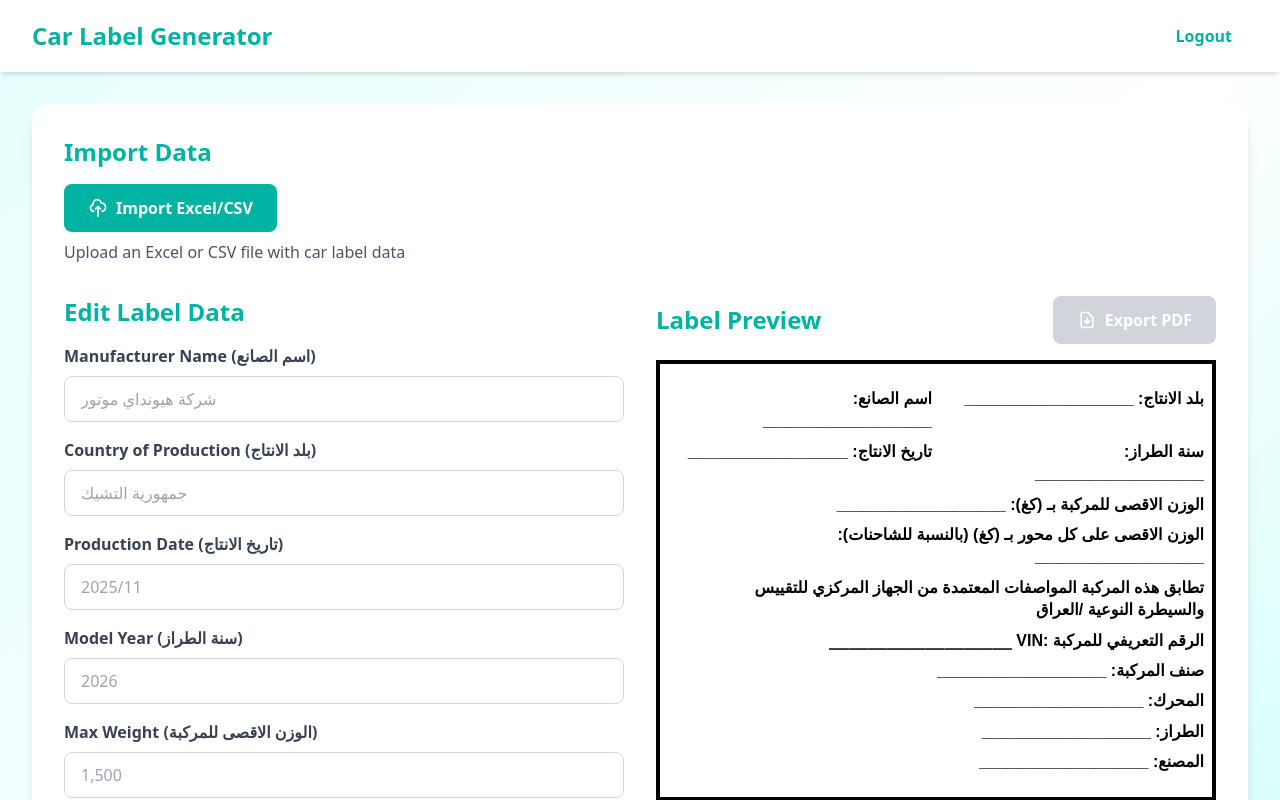
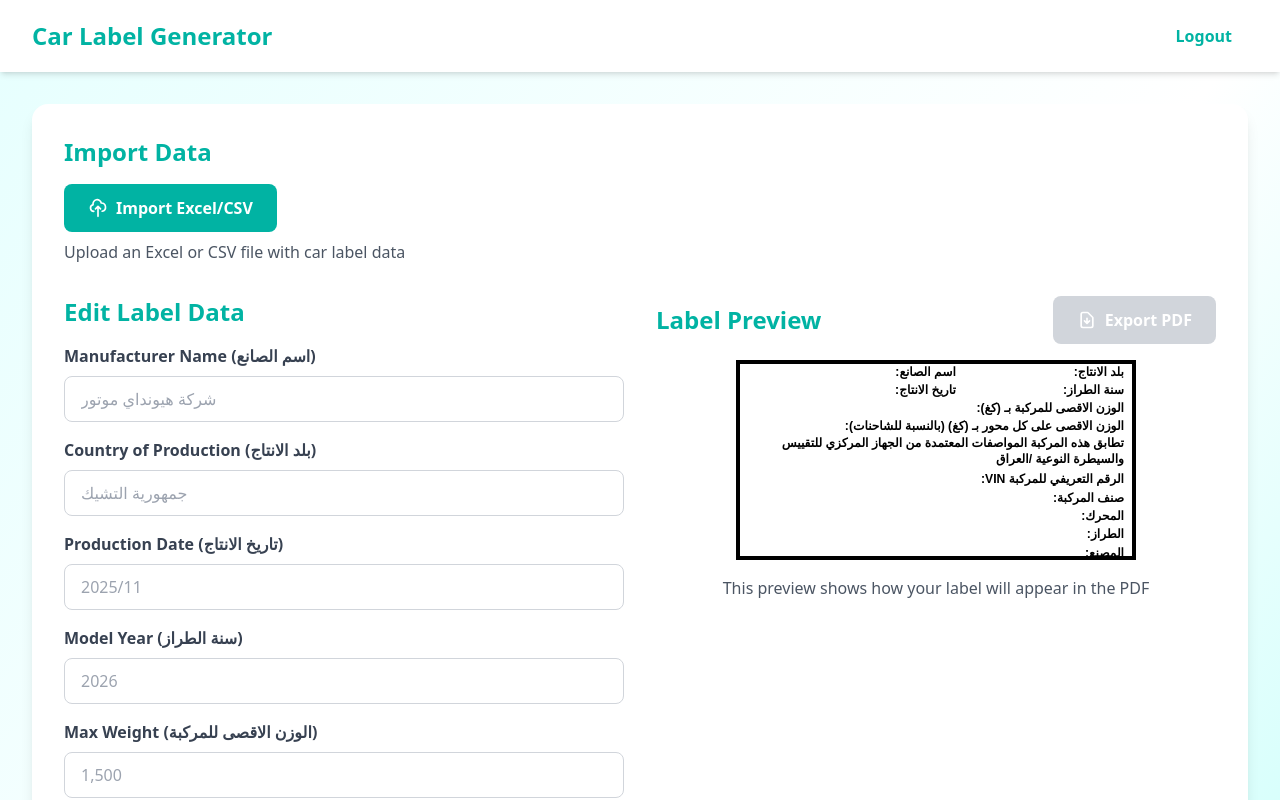
Before and after one commit to MustafaLutfy/car-label-generator, a Vue app: page /label-generator in a window 1280 px wide. Shown: the top 800 px of the page. Built offline with nearby package versions, Linux system fonts and the light colour scheme; sample sign-in values are in the browser's storage.

Commit message:
final sizing fix

```diff
--- a/src/views/application/LabelGenerator.vue
+++ b/src/views/application/LabelGenerator.vue
@@ -196,75 +196,75 @@
               </button>
             </div>
 
-            <!-- Label Card -->
+            <!-- Label Card - Exact 10cm × 5cm preview with border -->
+            <div class="border-4 border-black mx-auto" style="width: 400px; height: 200px;">
               <div
                 id="label-content"
-              class="bg-white border-4 border-black mx-auto"
-              style="direction: rtl; font-family: 'Arial', sans-serif; max-width: 800px; width: 100%; aspect-ratio: 2/1; padding: 1.5rem 0.5rem 1.5rem 1.5rem;"
+                class="bg-white w-full h-full"
+                style="direction: rtl; font-family: 'Arial', sans-serif; padding: 0px 8px 10px 8px; font-size: 12.2px; line-height: 1.2;"
               >
-              <div class="space-y-2 text-right">
+                <div style="display: flex; flex-direction: column; gap: 1px;">
                   <!-- Row 1 - Two columns -->
-                <div class="grid grid-cols-2 gap-6">
-                    <div class="text-right">
-                    <p class="text-[16px] font-bold">بلد الانتاج: <span class="font-bold">{{ labelData.countryOfProduction || '___________________' }}</span></p>
+                  <div style="display: grid; grid-template-columns: 0.8fr 1fr; gap: 2px;">
+                    <div style="text-align: right;">
+                      <p  style="margin: 0; font-weight: bold;">بلد الانتاج: <span>{{ labelData.countryOfProduction || '' }}</span></p>
                     </div>
-                  <div class="text-right">
-                    <p class="text-[16px] font-bold">اسم الصانع: <span class="font-bold">{{ labelData.manufacturerName || '___________________' }}</span></p>
+                    <div style="text-align: right;">
+                      <p style="margin: 0; font-weight: bold;">اسم الصانع: <span>{{ labelData.manufacturerName || '' }}</span></p>
                     </div>
-
                   </div>
 
                   <!-- Row 2 - Two columns -->
-                <div class="grid grid-cols-2 gap-6">
-                    <div class="text-right">
-                    <p class="text-[16px] font-bold">سنة الطراز: <span class="font-bold">{{ labelData.modelYear || '___________________' }}</span></p>
+                  <div style="display: grid; grid-template-columns: 0.8fr 1fr; gap: 2px;">
+                    <div style="text-align: right;">
+                      <p style="margin: 0; font-weight: bold;">سنة الطراز: <span>{{ labelData.modelYear || '' }}</span></p>
                     </div>
-                  <div class="text-right">
-                    <p class="text-[16px] font-bold">تاريخ الانتاج: <span class="font-bold">{{ labelData.productionDate || '__________________' }}</span></p>
+                    <div style="text-align: right;">
+                      <p style="margin: 0; font-weight: bold;">تاريخ الانتاج: <span>{{ labelData.productionDate || '' }}</span></p>
                     </div>
-
                   </div>
 
                   <!-- Row 3 - Full width -->
                   <div>
-                  <p class="text-[16px] font-bold">الوزن الاقصى للمركبة بـ (كغ): <span class="font-bold">{{ labelData.maxWeight || '___________________' }}</span></p>
+                    <p style="margin: 0; font-weight: bold; text-align: right;">الوزن الاقصى للمركبة بـ (كغ): <span>{{ labelData.maxWeight || '' }}</span></p>
                   </div>
 
                   <!-- Row 4 - Full width -->
                   <div>
-                  <p class="text-[16px] font-bold">الوزن الاقصى على كل محور بـ (كغ) (بالنسبة للشاحنات): <span class="font-bold">{{ labelData.maxWeightPerAxle || '___________________' }}</span></p>
+                    <p style="margin: 0; font-weight: bold; text-align: right;">الوزن الاقصى على كل محور بـ (كغ) (بالنسبة للشاحنات): <span>{{ labelData.maxWeightPerAxle || '' }}</span></p>
                   </div>
 
                   <!-- Row 5 - Compliance Note -->
                   <div>
-                  <p class="text-[16px] font-bold leading-snug">
+                    <p style="margin: 0; font-weight: bold; text-align: right; line-height: 1.3;">
                       {{ labelData.complianceNote || defaultComplianceNote }}
                     </p>
                   </div>
 
                   <!-- Row 6 - VIN -->
                   <div>
-                  <p class="text-[16px] font-bold">الرقم التعريفي للمركبة <span class="font-bold" style="direction: ltr; display: inline-block;">VIN:</span> <span class="font-bold font-mono">{{ labelData.vinNumber || '___________________' }}</span></p>
+                    <p style="margin: 0; font-weight: bold; text-align: right;">الرقم التعريفي للمركبة <span style="direction: ltr; display: inline-block;">VIN</span>:<span class="text-[14.5px] transform -translate-y-[2px]"  style="font-family: monospace;">{{ labelData.vinNumber || '' }}</span></p>
                   </div>
 
                   <!-- Row 7 - Vehicle Classification -->
                   <div>
-                  <p class="text-[16px] font-bold">صنف المركبة: <span class="font-bold">{{ labelData.vehicleClassification || '___________________' }}</span></p>
+                    <p style="margin: 0; font-weight: bold; text-align: right;">صنف المركبة: <span>{{ labelData.vehicleClassification || '' }}</span></p>
                   </div>
 
                   <!-- Row 8 - Engine -->
                   <div>
-                  <p class="text-[16px] font-bold">المحرك: <span class="font-bold">{{ labelData.engine || '___________________' }}</span></p>
+                    <p style="margin: 0; font-weight: bold; text-align: right;">المحرك: <span>{{ labelData.engine || '' }}</span></p>
                   </div>
 
                   <!-- Row 9 - Model -->
                   <div>
-                  <p class="text-[16px] font-bold">الطراز: <span class="font-bold" style="direction: ltr; display: inline-block;">{{ labelData.model || '___________________' }}</span></p>
+                    <p style="margin: 0; font-weight: bold; text-align: right;">الطراز: <span class="text-[12.5px] transform -translate-y-[1px]" style="direction: ltr; display: inline-block;">{{ labelData.model || '' }}</span></p>
                   </div>
 
                   <!-- Row 10 - Factory -->
                   <div>
-                  <p class="text-[16px] font-bold">المصنع: <span class="font-bold">{{ labelData.factory || '___________________' }}</span></p>
+                    <p style="margin: 0; font-weight: bold; text-align: right;">المصنع: <span>{{ labelData.factory || '' }}</span></p>
+                  </div>
                 </div>
               </div>
             </div>
@@ -376,30 +376,21 @@ const exportToPDF = async () => {
     // Wait for fonts to be loaded
     await document.fonts.ready
 
-    // Get the actual rendered dimensions
-    const rect = element.getBoundingClientRect()
-    const width = rect.width
-    const height = rect.height
+    // PDF dimensions: exactly 10cm × 5cm (100mm × 50mm)
+    const pdfWidthMm = 100
+    const pdfHeightMm = 50
 
-    // Temporarily remove border for export
-    const originalBorder = element.style.border
-    element.style.border = 'none'
+    // Canvas dimensions for print quality (300 DPI)
+    // 100mm = 3.937 inches × 300 DPI = 1181 pixels
+    // 50mm = 1.969 inches × 300 DPI = 591 pixels
+    const scale = 3
 
-    // Fixed dimensions that work well for the label
-    const canvasWidth = 500
-    const canvasHeight = 395
-    const scale = 2
-
-    // Capture the element as canvas with exact dimensions
+    // Capture the element at high resolution
     const canvas = await html2canvas(element, {
       scale: scale,
       useCORS: true,
       allowTaint: true,
       logging: false,
-      width: canvasWidth,
-      height: canvasHeight,
-      windowWidth: width,
-      windowHeight: height,
       letterRendering: true,
       foreignObjectRendering: false,
       imageTimeout: 0,
@@ -407,15 +398,7 @@ const exportToPDF = async () => {
       backgroundColor: '#ffffff'
     })
 
-    // Restore border after capture
-    element.style.border = originalBorder
-
-    // Calculate PDF dimensions based on canvas dimensions
-    // Convert 480x395 pixels to mm at 96 DPI
-    const pdfWidthMm = (canvasWidth / 96) * 25.4
-    const pdfHeightMm = (canvasHeight / 96) * 25.4
-
-    // Create PDF with exact dimensions matching the canvas
+    // Create PDF with exact dimensions: 10cm × 5cm
     const pdf = new jsPDF({
       orientation: 'landscape',
       unit: 'mm',
@@ -432,9 +415,6 @@ const exportToPDF = async () => {
   } catch (error) {
     console.error('Error exporting PDF:', error)
     alert('Failed to export PDF. Please try again.')
-
-    // Make sure to restore border even if there's an error
-    element.style.border = originalBorder
   }
 }
 </script>
```
Lines whose indentation alone changed are shown as unchanged.
